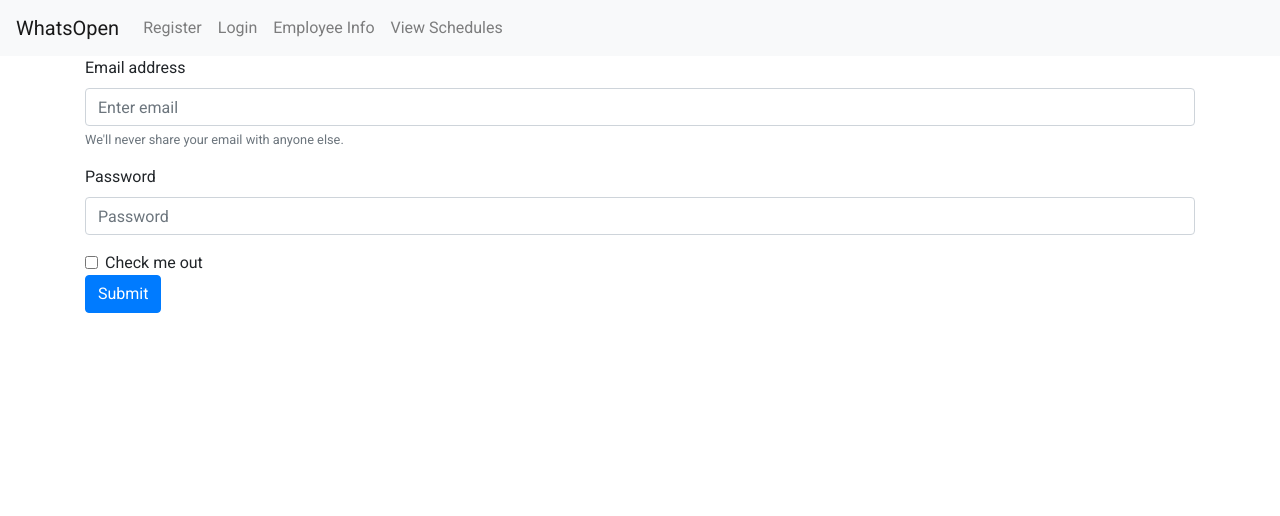
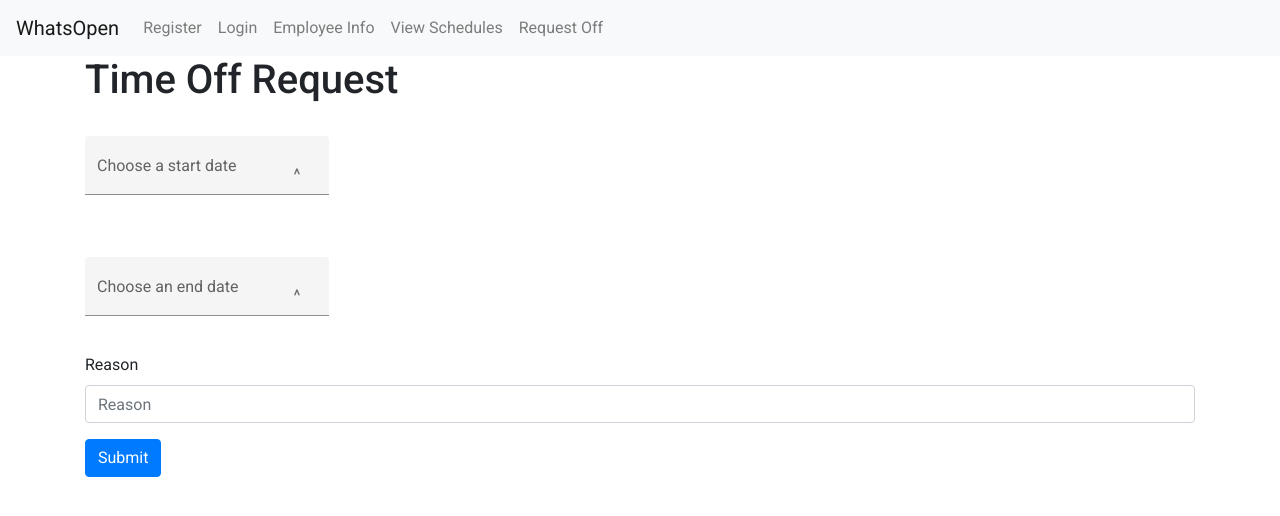
Before and after one commit to madmax9242/whatsOpen, an Angular app in the folder angular/whatsOpen/: page /time-off-request in a window 1280 px wide. Shown: the top 516 px of the page. Built offline with nearby package versions, Linux system fonts and the light colour scheme.

Commit message:
added TO request form and route

```diff
--- a/angular/whatsOpen/src/app/app.component.html
+++ b/angular/whatsOpen/src/app/app.component.html
@@ -18,6 +18,9 @@
 				<li class="nav-item">
 					<a class="nav-link" routerLink="/schedule-list" routerLinkActive="router-link-active">View Schedules</a>
 				</li>
+				<li class="nav-item">
+					<a class="nav-link" routerLink="/time-off-request" routerLinkActive="router-link-active">Request Off</a>
+				</li>
 			</ul>
 		</div>
 	</nav>
--- a/angular/whatsOpen/src/app/components/time-off-request/time-off-request.component.html
+++ b/angular/whatsOpen/src/app/components/time-off-request/time-off-request.component.html
@@ -1,18 +1,31 @@
 <!-- Placeholder for datePicker form -->
-
+<h1>Time Off Request</h1>
+<br>
 <form>
     <div class="form-group">
-      <label for="exampleInputEmail1">Email address</label>
-      <input type="email" class="form-control" id="exampleInputEmail1" aria-describedby="emailHelp" placeholder="Enter email">
-      <small id="emailHelp" class="form-text text-muted">We'll never share your email with anyone else.</small>
+      <mat-form-field class="example-full-width" appearance="fill">
+        <mat-label>Choose a start date</mat-label>
+        <input matInput [matDatepicker]="picker">
+        <mat-datepicker-toggle matSuffix [for]="picker">
+          <mat-icon matDatepickerToggleIcon>^</mat-icon>
+        </mat-datepicker-toggle>
+        <mat-datepicker #picker></mat-datepicker>
+      </mat-form-field>
     </div>
+    <br>
     <div class="form-group">
-      <label for="exampleInputPassword1">Password</label>
-      <input type="password" class="form-control" id="exampleInputPassword1" placeholder="Password">
-    </div>
-    <div class="form-check">
-      <input type="checkbox" class="form-check-input" id="exampleCheck1">
-      <label class="form-check-label" for="exampleCheck1">Check me out</label>
+        <mat-form-field class="example-full-width" appearance="fill">
+          <mat-label>Choose an end date</mat-label>
+          <input matInput [matDatepicker]="picker2">
+          <mat-datepicker-toggle matSuffix [for]="picker2">
+            <mat-icon matDatepickerToggleIcon>^</mat-icon>
+          </mat-datepicker-toggle>
+          <mat-datepicker #picker2></mat-datepicker>
+        </mat-form-field>
+      </div>
+    <div class="form-group">
+      <label for="timeOffReaseon">Reason</label>
+      <input type="text" class="form-control" id="timeOffReason" placeholder="Reason">
     </div>
     <button type="submit" class="btn btn-primary">Submit</button>
   </form>
--- a/angular/whatsOpen/src/app/components/time-off-request/time-off-request.component.ts
+++ b/angular/whatsOpen/src/app/components/time-off-request/time-off-request.component.ts
@@ -1,6 +1,7 @@
 import { Component, OnInit } from '@angular/core';
 import { TimeOffRequest } from '../../classes/time-off-request';
 import { TimeOffService } from '../../services/time-off.service';
+import {MatDatepickerModule, MatDatepicker} from '@angular/material/datepicker';
 
 @Component({
   selector: 'app-time-off-request',
@@ -10,6 +11,7 @@ import { TimeOffService } from '../../services/time-off.service';
 export class TimeOffRequestComponent implements OnInit {
 
   timeOff: TimeOffRequest;
+  matDatepicker: MatDatepickerModule;
 
   constructor(private timeOffService: TimeOffService) { }
 
```
Also changed, not shown: angular/whatsOpen/src/app/app.module.ts (+8 -1 lines).
